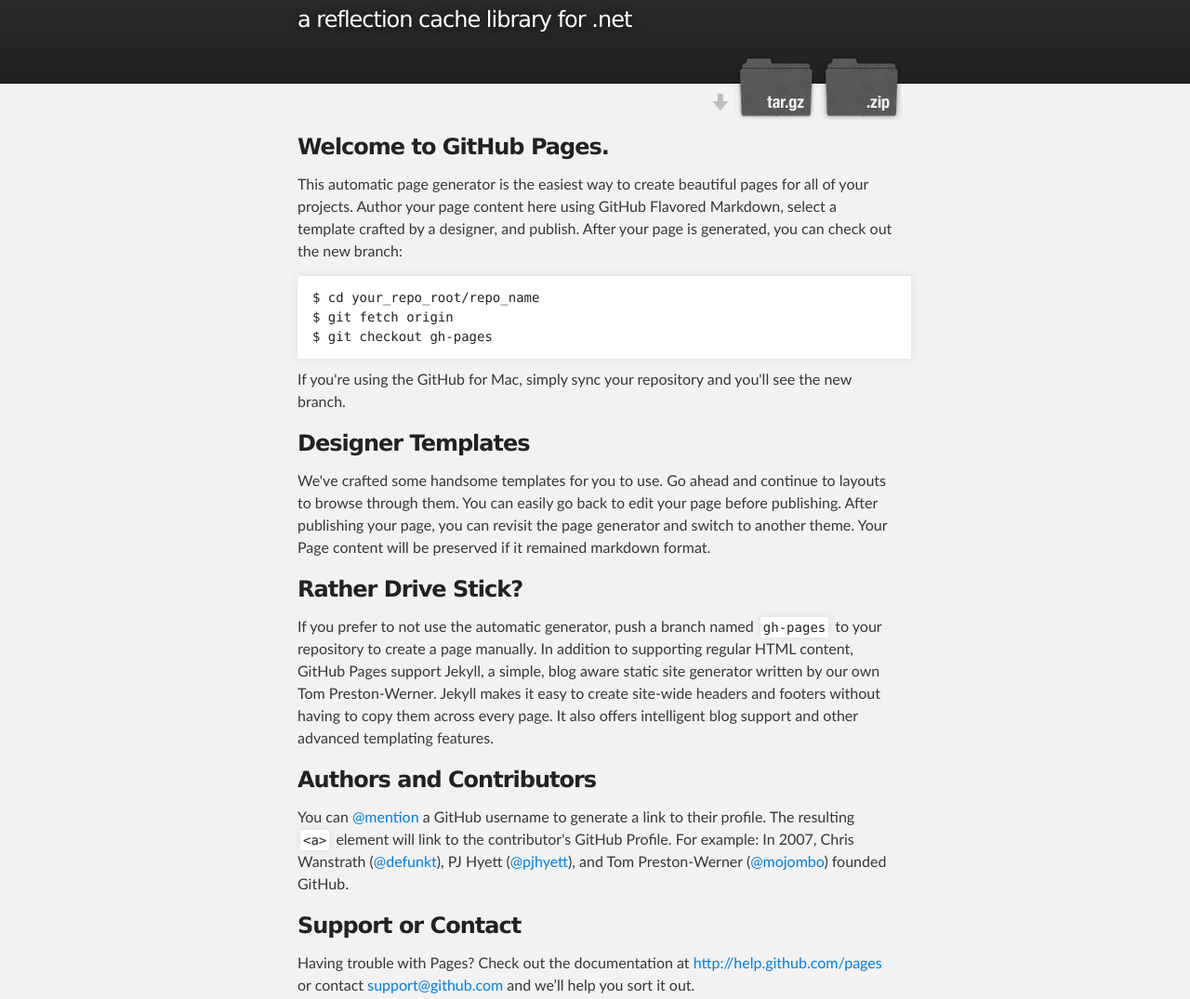
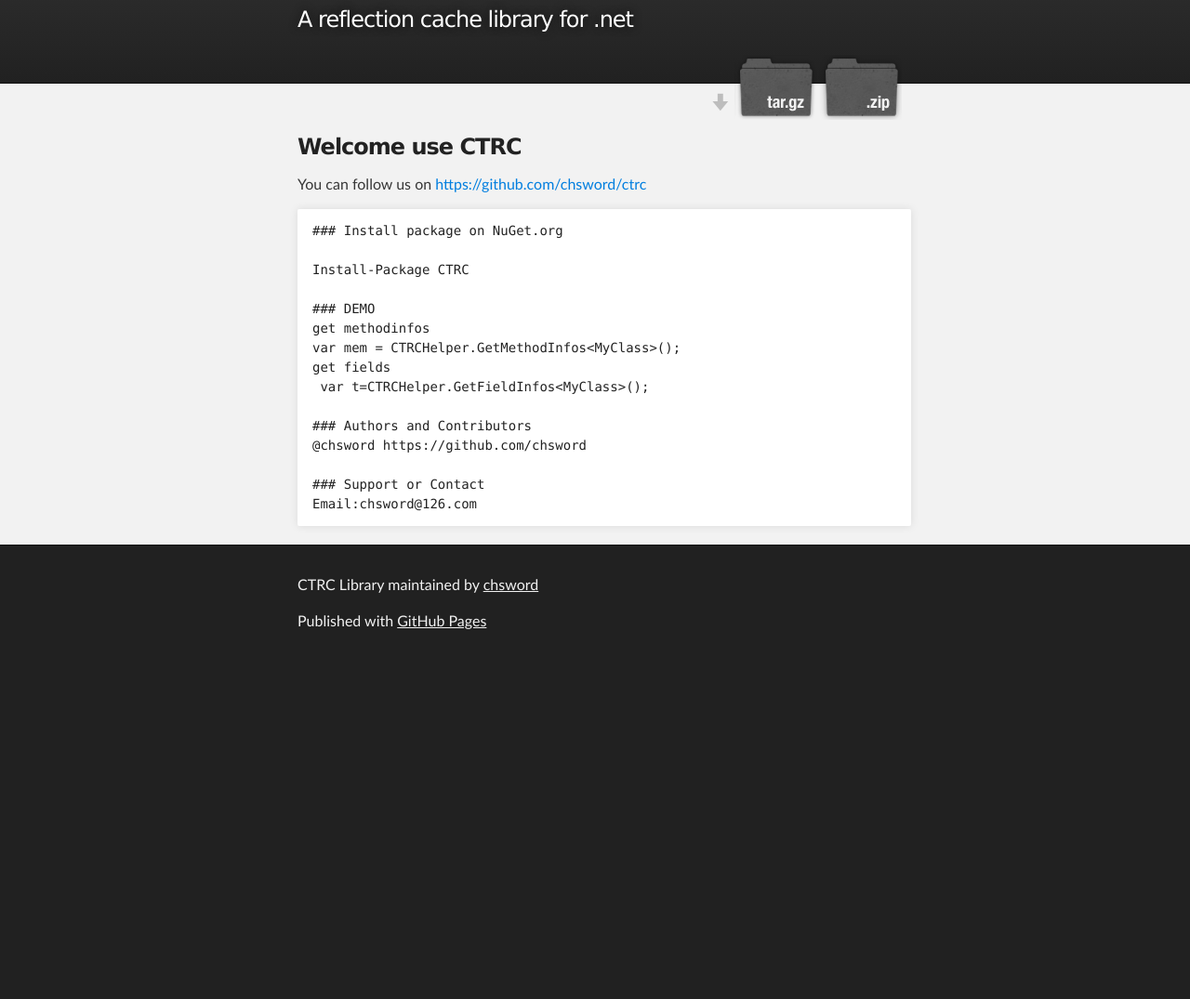
Before and after one commit to chsword/ctrc, a plain HTML site: page index.html in a window 1280 px wide. Shown: the part 120-1195 px from the top of the page at 93% size. After the commit the page ends 835 px from the top, so only its background shows below. Drawn offline with Linux system fonts and the light colour scheme.

```diff
--- a/index.html
+++ b/index.html
@@ -4,7 +4,7 @@
   <head>
     <meta charset='utf-8'>
     <meta http-equiv="X-UA-Compatible" content="chrome=1">
-    <meta name="description" content="CTRC Library : a reflection cache library for .net">
+    <meta name="description" content="CTRC Library : A reflection cache library for .net">
 
     <link rel="stylesheet" type="text/css" media="screen" href="stylesheets/stylesheet.css">
 
@@ -19,7 +19,7 @@
           <a id="forkme_banner" href="https://github.com/chsword/ctrc">View on GitHub</a>
 
           <h1 id="project_title">CTRC Library</h1>
-          <h2 id="project_tagline">a reflection cache library for .net</h2>
+          <h2 id="project_tagline">A reflection cache library for .net</h2>
 
             <section id="downloads">
               <a class="zip_download_link" href="https://github.com/chsword/ctrc/zipball/master">Download this project as a .zip file</a>
@@ -32,36 +32,26 @@
     <div id="main_content_wrap" class="outer">
       <section id="main_content" class="inner">
         <h3>
-<a name="welcome-to-github-pages" class="anchor" href="#welcome-to-github-pages"><span class="octicon octicon-link"></span></a>Welcome to GitHub Pages.</h3>
+<a name="welcome-use-ctrc" class="anchor" href="#welcome-use-ctrc"><span class="octicon octicon-link"></span></a>Welcome use CTRC</h3>
 
-<p>This automatic page generator is the easiest way to create beautiful pages for all of your projects. Author your page content here using GitHub Flavored Markdown, select a template crafted by a designer, and publish. After your page is generated, you can check out the new branch:</p>
+<p>You can follow us on <a href="https://github.com/chsword/ctrc">https://github.com/chsword/ctrc</a></p>
 
-<pre><code>$ cd your_repo_root/repo_name
-$ git fetch origin
-$ git checkout gh-pages
+<pre><code>### Install package on NuGet.org
+
+Install-Package CTRC
+
+### DEMO
+get methodinfos
+var mem = CTRCHelper.GetMethodInfos&lt;MyClass&gt;();
+get fields
+ var t=CTRCHelper.GetFieldInfos&lt;MyClass&gt;();
+
+### Authors and Contributors
+@chsword https://github.com/chsword
+
+### Support or Contact
+Email:chsword@126.com
 </code></pre>
-
-<p>If you're using the GitHub for Mac, simply sync your repository and you'll see the new branch.</p>
-
-<h3>
-<a name="designer-templates" class="anchor" href="#designer-templates"><span class="octicon octicon-link"></span></a>Designer Templates</h3>
-
-<p>We've crafted some handsome templates for you to use. Go ahead and continue to layouts to browse through them. You can easily go back to edit your page before publishing. After publishing your page, you can revisit the page generator and switch to another theme. Your Page content will be preserved if it remained markdown format.</p>
-
-<h3>
-<a name="rather-drive-stick" class="anchor" href="#rather-drive-stick"><span class="octicon octicon-link"></span></a>Rather Drive Stick?</h3>
-
-<p>If you prefer to not use the automatic generator, push a branch named <code>gh-pages</code> to your repository to create a page manually. In addition to supporting regular HTML content, GitHub Pages support Jekyll, a simple, blog aware static site generator written by our own Tom Preston-Werner. Jekyll makes it easy to create site-wide headers and footers without having to copy them across every page. It also offers intelligent blog support and other advanced templating features.</p>
-
-<h3>
-<a name="authors-and-contributors" class="anchor" href="#authors-and-contributors"><span class="octicon octicon-link"></span></a>Authors and Contributors</h3>
-
-<p>You can <a href="https://github.com/blog/821" class="user-mention">@mention</a> a GitHub username to generate a link to their profile. The resulting <code>&lt;a&gt;</code> element will link to the contributor's GitHub Profile. For example: In 2007, Chris Wanstrath (<a href="https://github.com/defunkt" class="user-mention">@defunkt</a>), PJ Hyett (<a href="https://github.com/pjhyett" class="user-mention">@pjhyett</a>), and Tom Preston-Werner (<a href="https://github.com/mojombo" class="user-mention">@mojombo</a>) founded GitHub.</p>
-
-<h3>
-<a name="support-or-contact" class="anchor" href="#support-or-contact"><span class="octicon octicon-link"></span></a>Support or Contact</h3>
-
-<p>Having trouble with Pages? Check out the documentation at <a href="http://help.github.com/pages">http://help.github.com/pages</a> or contact <a href="mailto:support@github.com">support@github.com</a> and we’ll help you sort it out.</p>
       </section>
     </div>
 
```
Also changed, not shown: params.json (+1 -1 lines).
